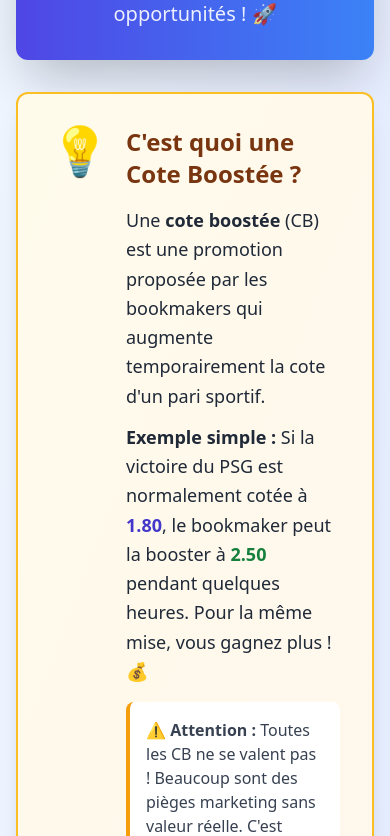
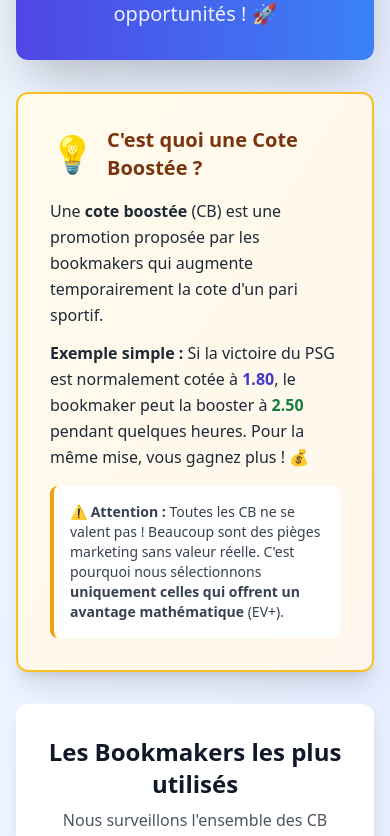
Before and after one commit to Web-Online-Concept/cotes-boostees, a Next.js app: page / in a window 390 px wide. Shown: the part 1184-2020 px from the top of the page. Built offline with nearby package versions, Linux system fonts and the light colour scheme.

Commit message:
Update index.js

```diff
--- a/pages/index.js
+++ b/pages/index.js
@@ -62,7 +62,30 @@ export default function HomePage() {
 
             {/* NOUVEAU - Cadre explicatif Cotes Boostées */}
             <div className="bg-gradient-to-br from-amber-50 to-orange-50 border-2 border-amber-400 rounded-xl shadow-xl p-8 transform transition hover:shadow-2xl">
-              <div className="flex items-start gap-4">
+              {/* VERSION MOBILE : emoji + titre inline, texte en dessous */}
+              <div className="lg:hidden">
+                <div className="flex items-center gap-3 mb-4">
+                  <div className="text-4xl">💡</div>
+                  <h2 className="text-xl font-bold text-amber-900">C'est quoi une Cote Boostée ?</h2>
+                </div>
+                <p className="text-base text-gray-800 leading-relaxed mb-3">
+                  Une <strong>cote boostée</strong> (CB) est une promotion proposée par les bookmakers qui augmente temporairement la cote d'un pari sportif.
+                </p>
+                <p className="text-base text-gray-800 leading-relaxed mb-3">
+                  <strong>Exemple simple :</strong> Si la victoire du PSG est normalement cotée à <span className="text-indigo-700 font-bold">1.80</span>,
+                  le bookmaker peut la booster à <span className="text-green-700 font-bold">2.50</span> pendant quelques heures.
+                  Pour la même mise, vous gagnez plus ! 💰
+                </p>
+                <div className="bg-white rounded-lg p-4 mt-4 border-l-4 border-amber-500">
+                  <p className="text-gray-700 text-sm">
+                    ⚠️ <strong>Attention :</strong> Toutes les CB ne se valent pas ! Beaucoup sont des pièges marketing sans valeur réelle.
+                    C'est pourquoi nous sélectionnons <strong>uniquement celles qui offrent un avantage mathématique</strong> (EV+).
+                  </p>
+                </div>
+              </div>
+
+              {/* VERSION DESKTOP : 2 colonnes (emoji | texte) */}
+              <div className="hidden lg:flex items-start gap-4">
                 <div className="text-5xl flex-shrink-0">💡</div>
                 <div>
                   <h2 className="text-2xl font-bold text-amber-900 mb-4">C'est quoi une Cote Boostée ?</h2>
```
